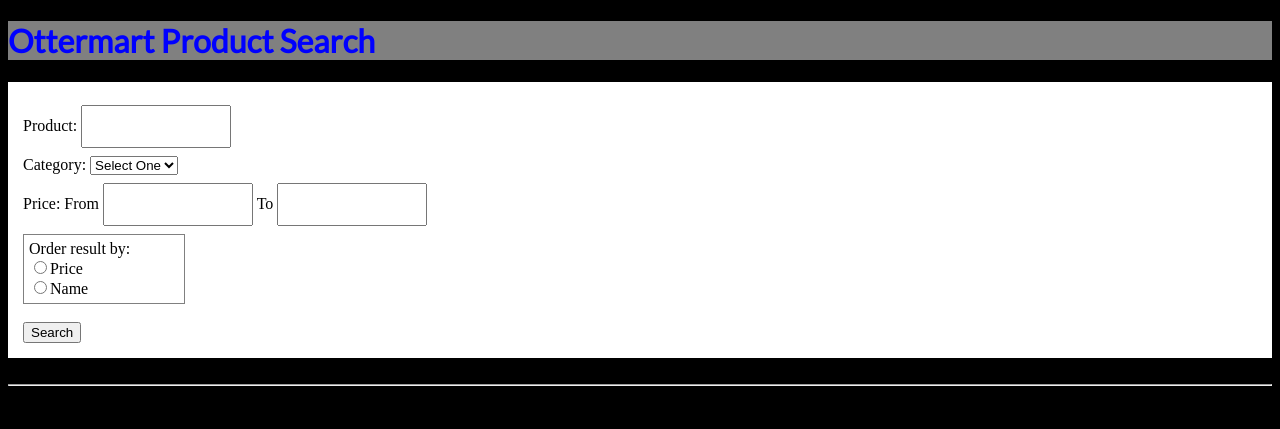
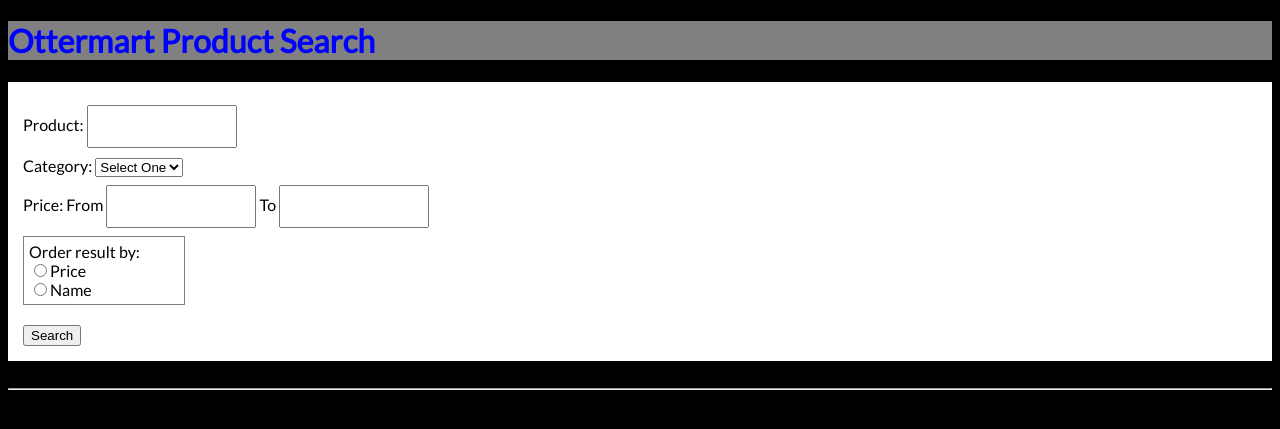
Before and after one commit to rockycsumb/CST336, a PHP site: page /labs/lab5/index.php in a window 1280 px wide. Shown: the top 429 px of the page. Run offline with PHP 8.4, Linux system fonts and the light colour scheme; data that the repository does not hold is empty.

Commit message:
updating lab 5

```diff
--- a/labs/lab5/css/styles.css
+++ b/labs/lab5/css/styles.css
@@ -1,6 +1,7 @@
 body {
         background-color: black;
         color: black;
+        font-family: 'Lato', sans-serif;
 }
 
 #main {
@@ -32,3 +33,8 @@ input[type=text] {
     border-width: thin;
     padding: 5px;
 }
+
+#showResults
+{
+ color: white;
+}
--- a/labs/lab5/index.php
+++ b/labs/lab5/index.php
@@ -155,6 +155,8 @@ function displaySearchResults()
         </div>
 
         <hr>
+        <div id="showResults">
         <?= displaySearchResults() ?>
+        </div>
     </body>
 </html>
```
